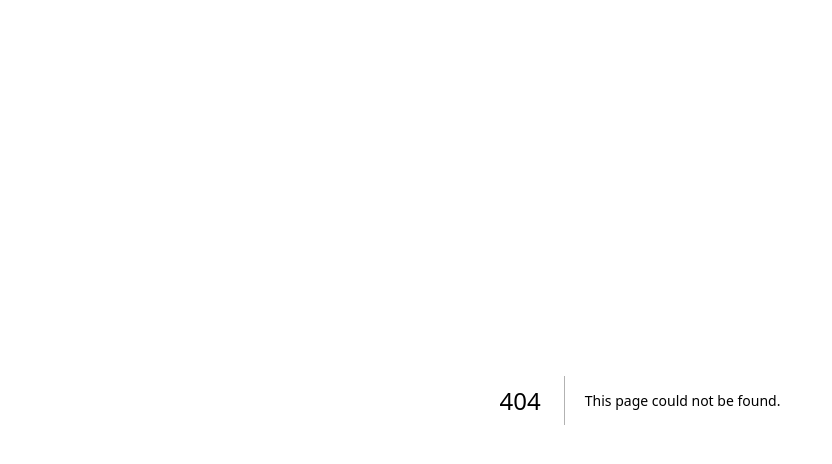
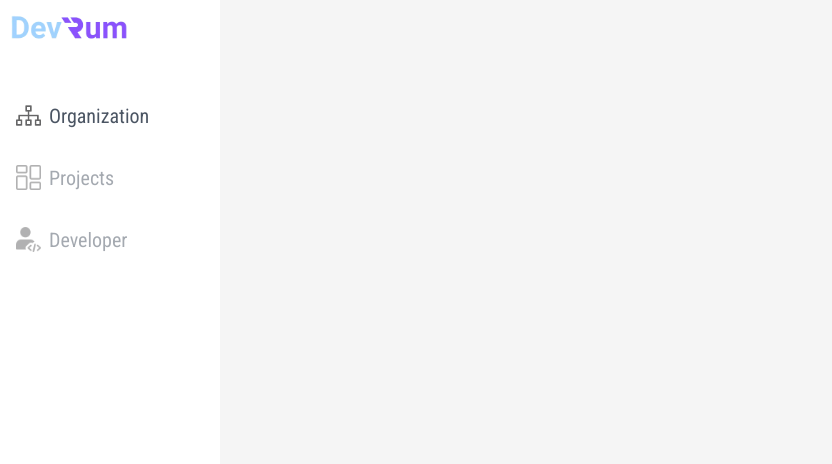
Before and after one commit to YosepEChristo/Devrum, a Next.js app: page /elements in a window 1280 px wide. Before the commit this address had no page. Shown: the top 464 px of the page, without its empty margins (0-832 px from the left). Built offline with nearby package versions, Linux system fonts and the light colour scheme.

Commit message:
export navbar

```diff
--- /dev/null
+++ b/src/app/elements/page.tsx
@@ -0,0 +1,5 @@
+import Navbar from "@/components/pages/elements/navbar/NavBar";
+
+export default function navBar() {
+  return <Navbar></Navbar>;
+}
--- a/src/components/pages/developer/showDeveloper.tsx
+++ b/src/components/pages/developer/showDeveloper.tsx
@@ -2,7 +2,7 @@
 "use client";
 
 import { useProjectContext } from "../../../context/ProjectContext";
-import Navbar from "../../elements/navbar/NavBar";
+import Navbar from "../elements/navbar/NavBar";
 import { useRouter } from "next/navigation";
 import Image from "next/image";
 
--- a/src/components/elements/navbar/navBar.tsx
+++ b/src/components/pages/elements/navbar/NavBar.tsx
@@ -5,7 +5,7 @@ import Image from "next/image";
 import Link from "next/link";
 import { usePathname } from "next/navigation";
 import { FC } from "react";
-import { useProjectContext } from "../../../context/ProjectContext";
+import { useProjectContext } from "../../../../context/ProjectContext";
 
 const Navbar: FC = () => {
   const pathname = usePathname();
--- a/src/components/pages/organizations/showOrganizations.tsx
+++ b/src/components/pages/organizations/showOrganizations.tsx
@@ -4,7 +4,7 @@
 import { useState, useEffect } from "react";
 import { useRouter } from "next/navigation";
 import { useProjectContext } from "../../../context/ProjectContext";
-import Navbar from "../../elements/navbar/NavBar";
+import Navbar from "../elements/navbar/NavBar";
 import {
   getOrganizations,
   getProjectsByOrganizationId,
--- a/src/components/pages/projects/showProject.tsx
+++ b/src/components/pages/projects/showProject.tsx
@@ -2,7 +2,7 @@
 "use client";
 
 import { useState, useEffect } from "react";
-import Navbar from "../../elements/navbar/NavBar";
+import Navbar from "../elements/navbar/NavBar";
 import { useParams, useRouter } from "next/navigation";
 import { getDevelopersByProjectId } from "../../../lib/organizationDB";
 import { useProjectContext } from "../../../context/ProjectContext";
```
Also changed, not shown: src/components/pages/elements/navbar/NavLink.tsx (added), src/components/pages/elements/navbar/index.ts (renamed from src/components/elements/navbar/index.ts).
